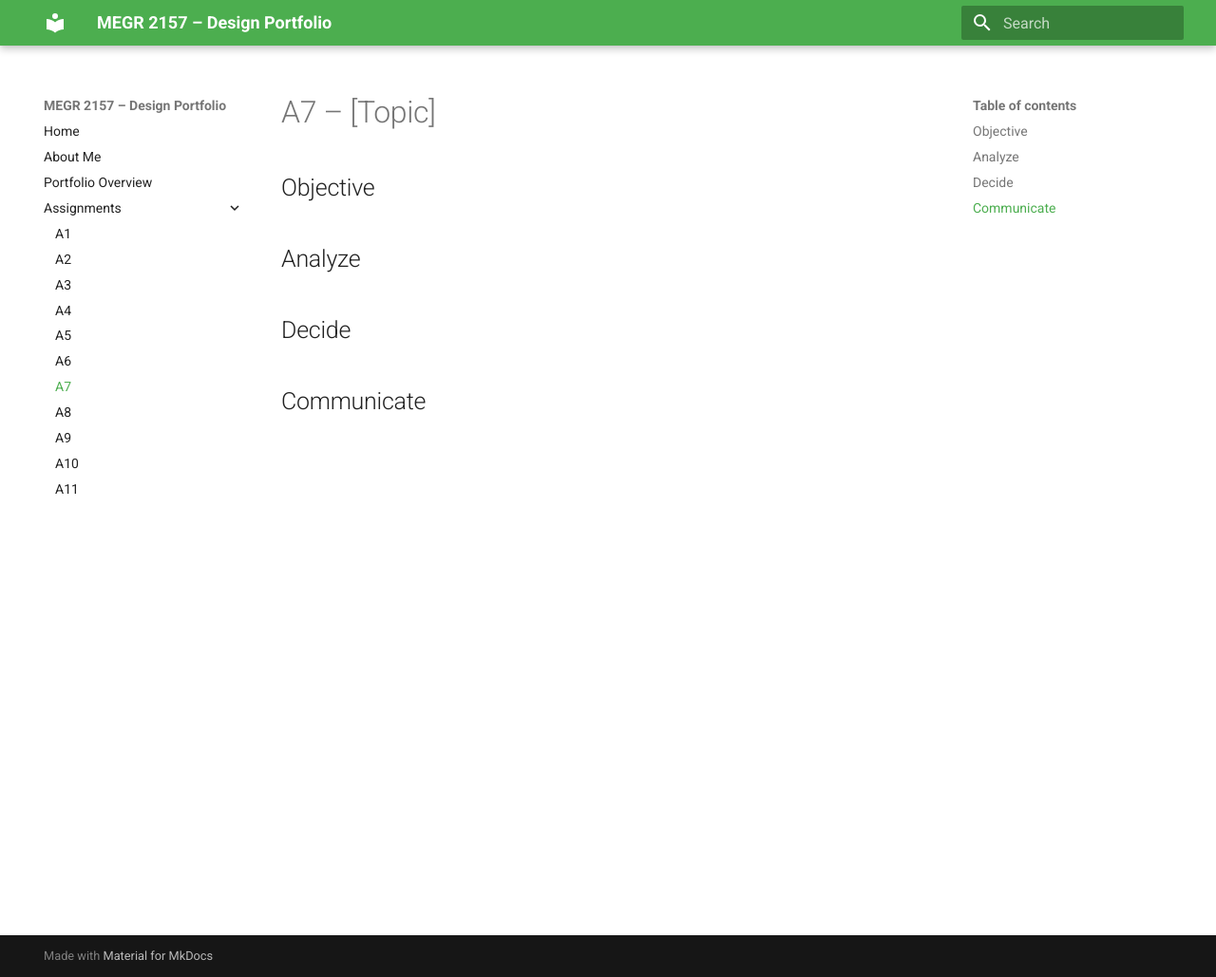
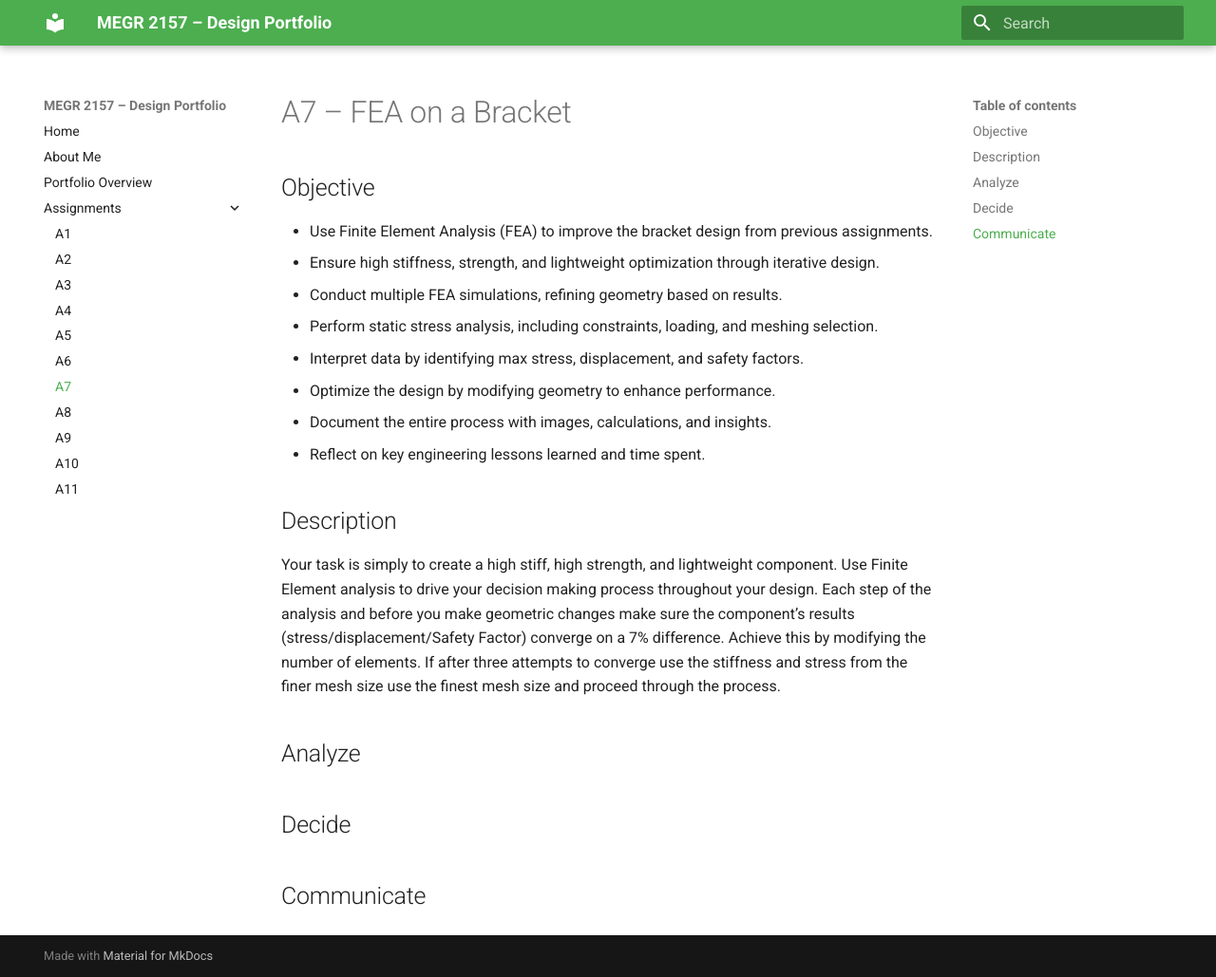
Before and after one commit to AndyChwalik/megr2157-portfolio, an MkDocs documentation site: the page built from docs/assignments/A07/index.md, in a window 1280 px wide and 1029 px high. Shown: the whole window at 95% size. Built offline with MkDocs 1.6.1 and Material for MkDocs 9.7.7, drawn with Linux system fonts in a browser that asks for light colours.

Commit message:
Update index.md

```diff
--- a/docs/assignments/A07/index.md
+++ b/docs/assignments/A07/index.md
@@ -1,9 +1,23 @@
-# A7 – [Topic]
+# A7 – FEA on a Bracket
 
 ## Objective
 
+- Use Finite Element Analysis (FEA) to improve the bracket design from previous assignments.
+- Ensure high stiffness, strength, and lightweight optimization through iterative design.
+- Conduct multiple FEA simulations, refining geometry based on results.
+- Perform static stress analysis, including constraints, loading, and meshing selection.
+- Interpret data by identifying max stress, displacement, and safety factors.
+- Optimize the design by modifying geometry to enhance performance.
+- Document the entire process with images, calculations, and insights.
+- Reflect on key engineering lessons learned and time spent.
+
+## Description
+
+Your task is simply to create a high stiff, high strength, and lightweight component. Use Finite Element analysis to drive your decision making process throughout your design. Each step of the analysis and before you make geometric changes make sure the component’s results (stress/displacement/Safety Factor) converge on a 7% difference. Achieve this by modifying the number of elements. If after three attempts to converge use the stiffness and stress from the finer mesh size use the finest mesh size and proceed through the process.
 
 ## Analyze
+
+
 
 
 ## Decide
```
